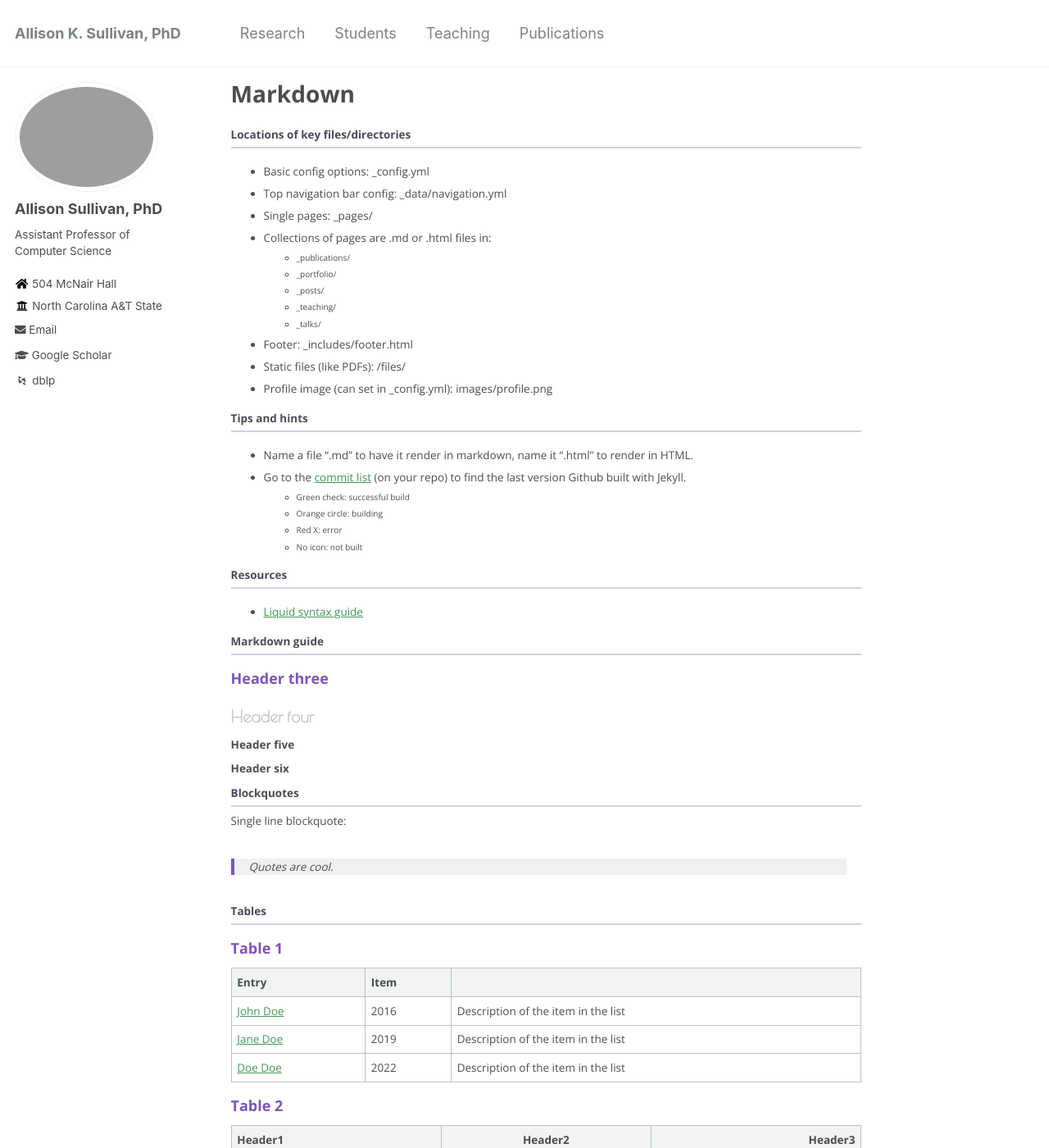
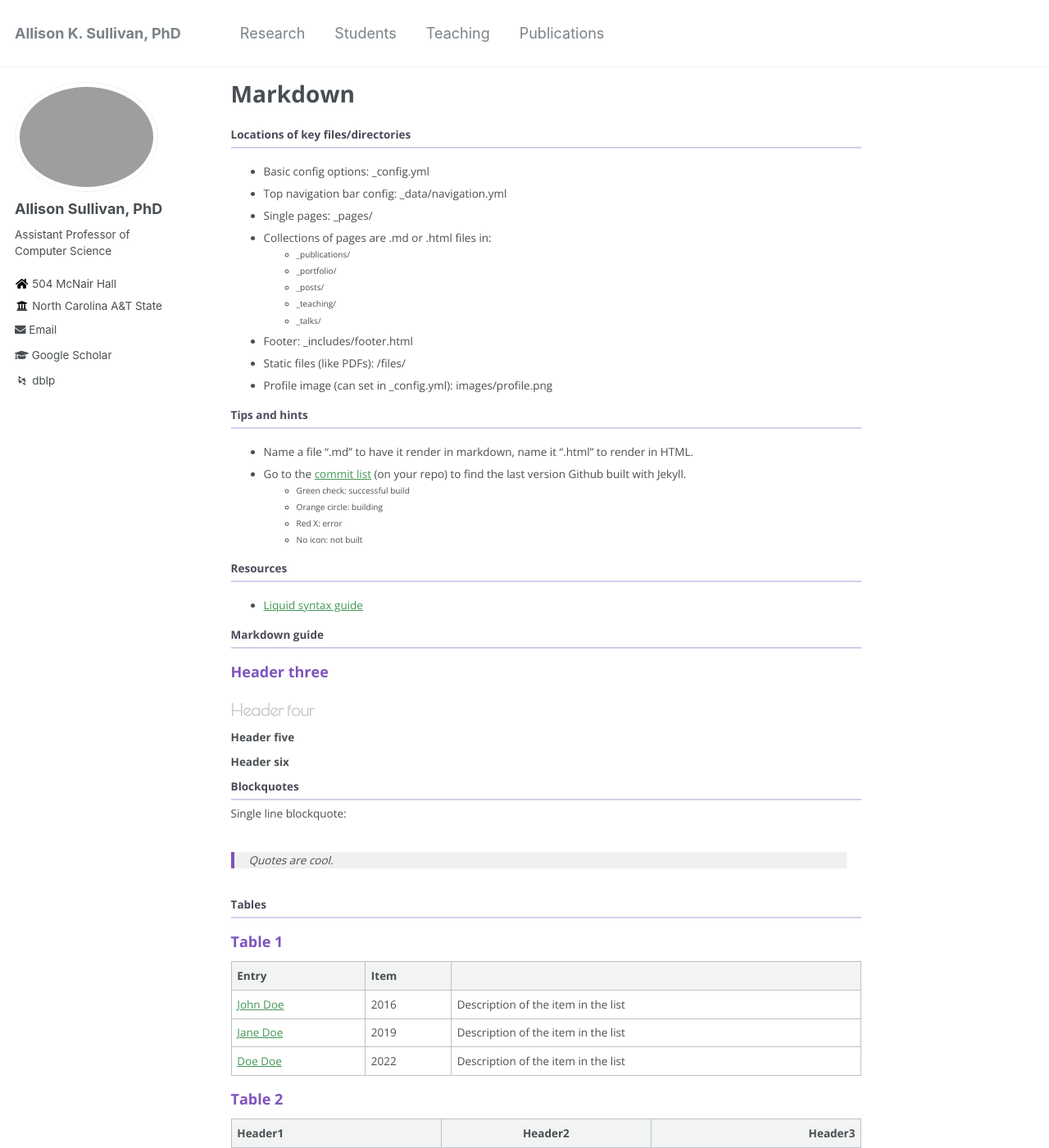
Before and after one commit to Allisonius/allisonius.github.io, a Jekyll site: the page built from _pages/markdown.md, in a window 1280 px wide and 1400 px high. Shown: the whole window at 82% size. Built offline with Jekyll 4.4.1, drawn with Linux system fonts in a browser that asks for light colours; some web fonts are replaced.

Commit message:
Update _base.scss

```diff
--- a/_sass/_base.scss
+++ b/_sass/_base.scss
@@ -172,7 +172,7 @@ ol li {
 
 li ul,
 li ol {
-  margin-top: 0.5em;
+  margin-top: 0.2em;
 }
 
 /*
```
